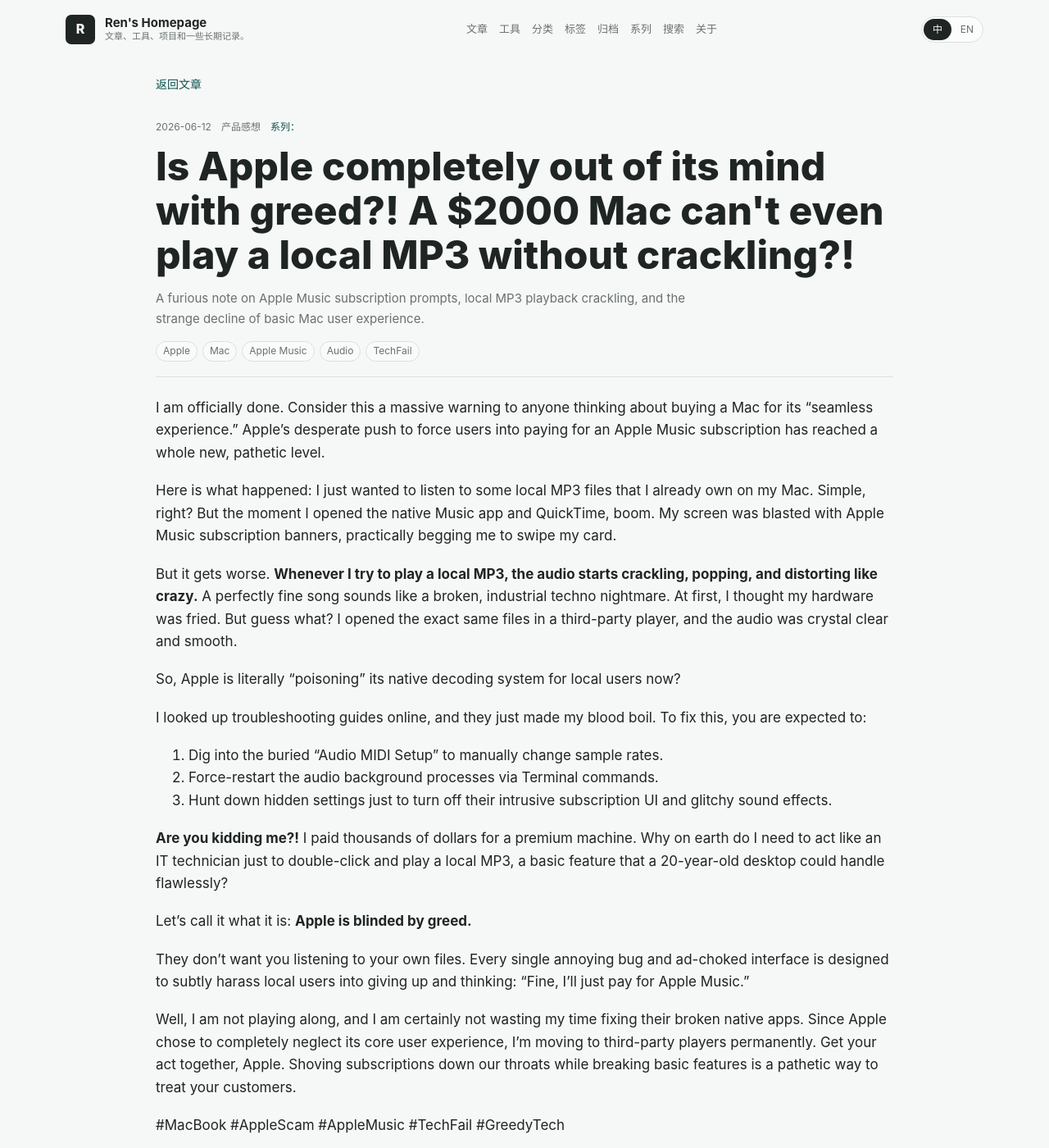
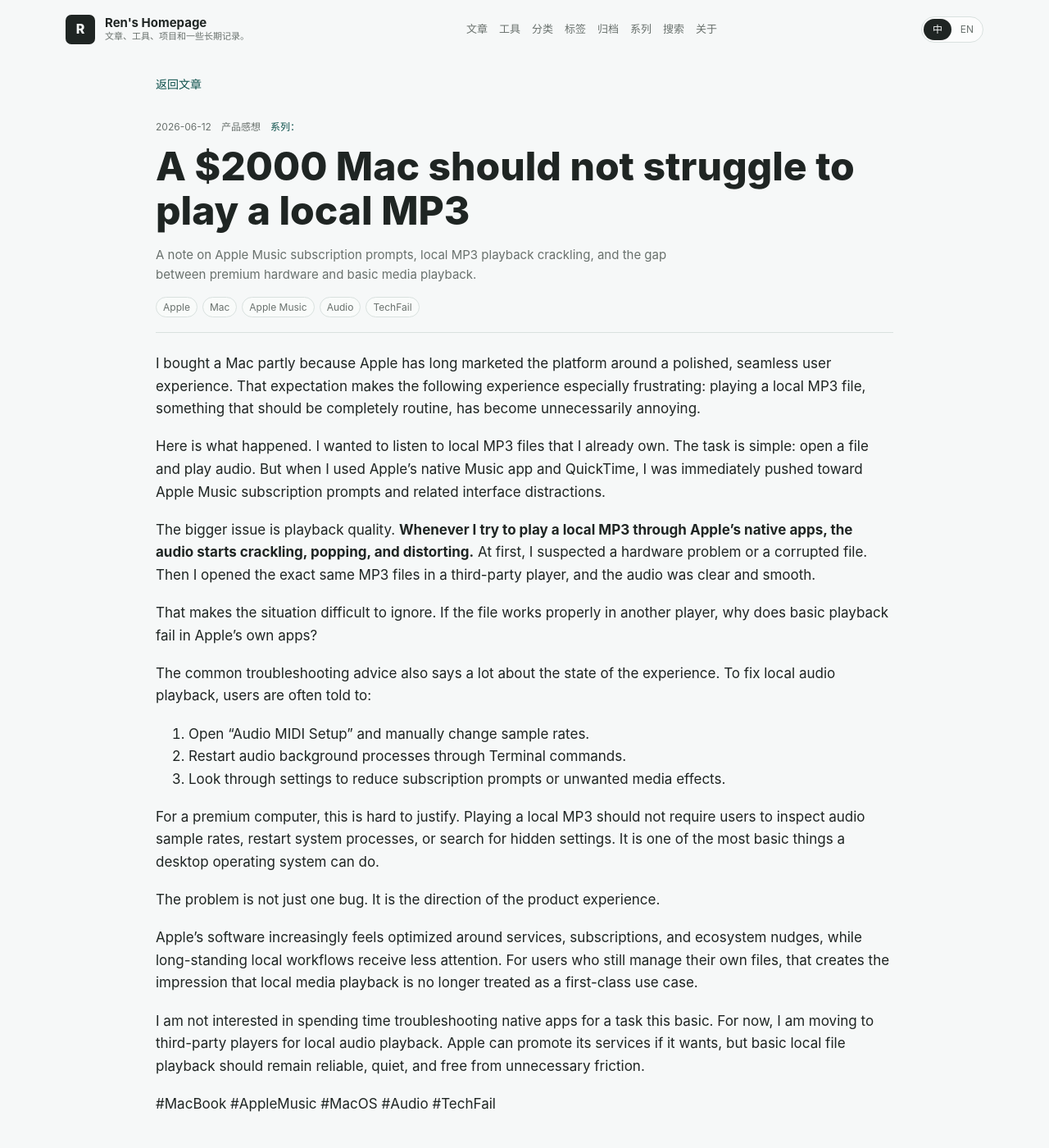
Before and after one commit to hl-ren/hl-ren.github.io, a Jekyll site: the page built from _posts/2026-06-12-apple-local-mp3-crackling.md, in a window 1280 px wide and 1400 px high. Shown: the whole window at 82% size. Built offline with Jekyll 4.4.1, drawn with Linux system fonts in a browser that asks for light colours.

Commit message:
Refine tone of Apple MP3 post

```diff
--- a/_posts/2026-06-12-apple-local-mp3-crackling.md
+++ b/_posts/2026-06-12-apple-local-mp3-crackling.md
@@ -1,33 +1,33 @@
 ---
-title: "Is Apple completely out of its mind with greed?! A $2000 Mac can't even play a local MP3 without crackling?!"
+title: "A $2000 Mac should not struggle to play a local MP3"
 date: 2026-06-12
 category: "产品感想"
 tags: ["Apple", "Mac", "Apple Music", "Audio", "TechFail"]
 series: ""
-summary: "A furious note on Apple Music subscription prompts, local MP3 playback crackling, and the strange decline of basic Mac user experience."
+summary: "A note on Apple Music subscription prompts, local MP3 playback crackling, and the gap between premium hardware and basic media playback."
 lang: "en"
 ---
 
-I am officially done. Consider this a massive warning to anyone thinking about buying a Mac for its "seamless experience." Apple's desperate push to force users into paying for an Apple Music subscription has reached a whole new, pathetic level.
+I bought a Mac partly because Apple has long marketed the platform around a polished, seamless user experience. That expectation makes the following experience especially frustrating: playing a local MP3 file, something that should be completely routine, has become unnecessarily annoying.
 
-Here is what happened: I just wanted to listen to some local MP3 files that I already own on my Mac. Simple, right? But the moment I opened the native Music app and QuickTime, boom. My screen was blasted with Apple Music subscription banners, practically begging me to swipe my card.
+Here is what happened. I wanted to listen to local MP3 files that I already own. The task is simple: open a file and play audio. But when I used Apple's native Music app and QuickTime, I was immediately pushed toward Apple Music subscription prompts and related interface distractions.
 
-But it gets worse. **Whenever I try to play a local MP3, the audio starts crackling, popping, and distorting like crazy.** A perfectly fine song sounds like a broken, industrial techno nightmare. At first, I thought my hardware was fried. But guess what? I opened the exact same files in a third-party player, and the audio was crystal clear and smooth.
+The bigger issue is playback quality. **Whenever I try to play a local MP3 through Apple's native apps, the audio starts crackling, popping, and distorting.** At first, I suspected a hardware problem or a corrupted file. Then I opened the exact same MP3 files in a third-party player, and the audio was clear and smooth.
 
-So, Apple is literally "poisoning" its native decoding system for local users now?
+That makes the situation difficult to ignore. If the file works properly in another player, why does basic playback fail in Apple's own apps?
 
-I looked up troubleshooting guides online, and they just made my blood boil. To fix this, you are expected to:
+The common troubleshooting advice also says a lot about the state of the experience. To fix local audio playback, users are often told to:
 
-1. Dig into the buried "Audio MIDI Setup" to manually change sample rates.
-2. Force-restart the audio background processes via Terminal commands.
-3. Hunt down hidden settings just to turn off their intrusive subscription UI and glitchy sound effects.
+1. Open "Audio MIDI Setup" and manually change sample rates.
+2. Restart audio background processes through Terminal commands.
+3. Look through settings to reduce subscription prompts or unwanted media effects.
 
-**Are you kidding me?!** I paid thousands of dollars for a premium machine. Why on earth do I need to act like an IT technician just to double-click and play a local MP3, a basic feature that a 20-year-old desktop could handle flawlessly?
+For a premium computer, this is hard to justify. Playing a local MP3 should not require users to inspect audio sample rates, restart system processes, or search for hidden settings. It is one of the most basic things a desktop operating system can do.
 
-Let's call it what it is: **Apple is blinded by greed.**
+The problem is not just one bug. It is the direction of the product experience.
 
-They don't want you listening to your own files. Every single annoying bug and ad-choked interface is designed to subtly harass local users into giving up and thinking: "Fine, I'll just pay for Apple Music."
+Apple's software increasingly feels optimized around services, subscriptions, and ecosystem nudges, while long-standing local workflows receive less attention. For users who still manage their own files, that creates the impression that local media playback is no longer treated as a first-class use case.
 
-Well, I am not playing along, and I am certainly not wasting my time fixing their broken native apps. Since Apple chose to completely neglect its core user experience, I'm moving to third-party players permanently. Get your act together, Apple. Shoving subscriptions down our throats while breaking basic features is a pathetic way to treat your customers.
+I am not interested in spending time troubleshooting native apps for a task this basic. For now, I am moving to third-party players for local audio playback. Apple can promote its services if it wants, but basic local file playback should remain reliable, quiet, and free from unnecessary friction.
 
-#MacBook #AppleScam #AppleMusic #TechFail #GreedyTech
+#MacBook #AppleMusic #MacOS #Audio #TechFail
```
